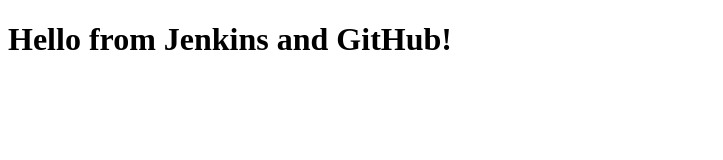
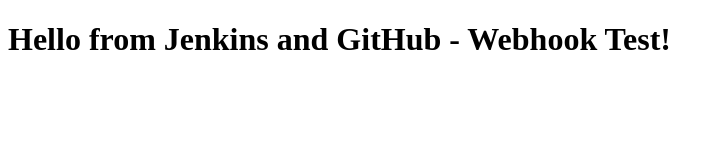
Before and after one commit to guru1234-cse/jenkins-demo, a plain HTML site: page index.html in a window 1280 px wide. Shown: the whole page, without its empty margins (0-723 px from the left). Drawn offline with Linux system fonts and the light colour scheme.

Commit message:
Update header text for webhook test

```diff
--- a/index.html
+++ b/index.html
@@ -4,6 +4,6 @@
     <title>Jenkins Demo</title>
 </head>
 <body>
-    <h1>Hello from Jenkins and GitHub!</h1>
+    <h1>Hello from Jenkins and GitHub - Webhook Test!</h1>
 </body>
 </html>
```
